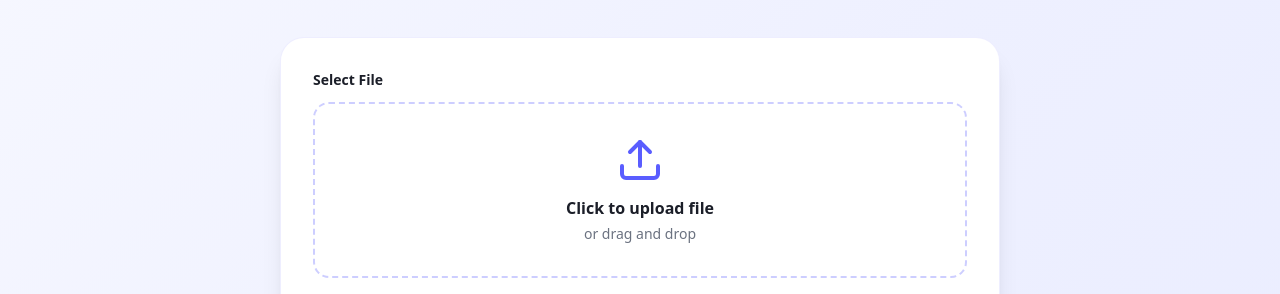
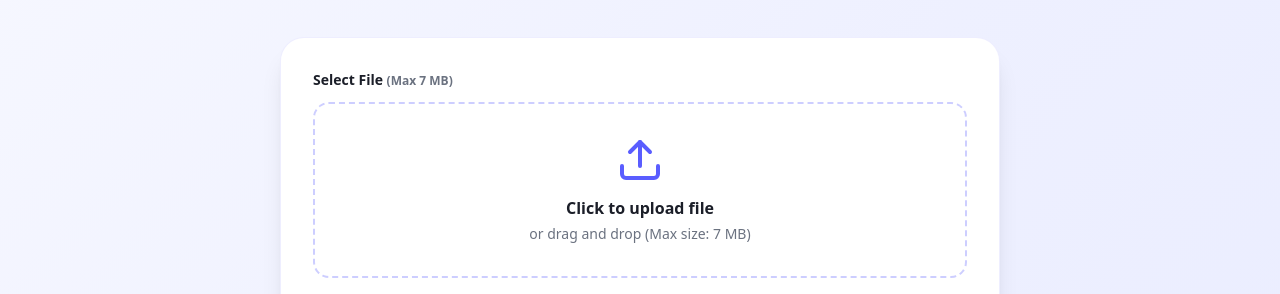
Before and after one commit to dev-mubi/GhostByte-Frontend, a React (Create React App) app: page /encrypt in a window 1280 px wide. Shown: the part 339-633 px from the top of the page. Built offline with nearby package versions, Linux system fonts and the light colour scheme; no server answers.

Commit message:
File size check

```diff
--- a/src/EncryptPage.js
+++ b/src/EncryptPage.js
@@ -23,6 +23,9 @@ import {
 import QRCode from "react-qr-code";
 import { useNavigate } from "react-router-dom";
 import logo from "./logo.png";
+
+// 7 MB limit
+const MAX_FILE_SIZE_BYTES = 7 * 1024 * 1024;
 
 export default function EncryptPage() {
   const [file, setFile] = useState(null);
@@ -100,14 +103,28 @@ export default function EncryptPage() {
     setShowPassword(true);
   };
 
-  const handleFileChange = (e) => {
-    const selectedFile = e.target.files[0];
-    if (selectedFile) setFile(selectedFile);
-  };
-
   const showError = (message) => {
     setErrorMessage(message);
     setShowErrorModal(true);
+  };
+
+  const handleFileChange = (e) => {
+    const selectedFile = e.target.files[0];
+
+    if (!selectedFile) return;
+
+    // Enforce 7 MB limit
+    if (selectedFile.size > MAX_FILE_SIZE_BYTES) {
+      setFile(null);
+      // Optional: clear the input value so user can reselect
+      e.target.value = "";
+      showError(
+        "Maximum allowed file size is 7 MB. Please select a smaller file."
+      );
+      return;
+    }
+
+    setFile(selectedFile);
   };
 
   const handleEncrypt = async () => {
@@ -149,7 +166,7 @@ export default function EncryptPage() {
       if (firstAttempt) {
         setFirstAttempt(false);
         showError(
-          "The server went to sleep it’s waking up now — Please try again, it’ll work this time."
+          "The free server went to sleep. It’s waking up now — please try again, it’ll work this time."
         );
       } else {
         showError("Encryption failed: " + error.message);
@@ -322,7 +339,8 @@ Keep this password safe. Without it, the file cannot be decrypted.
           {/* File Upload Section */}
           <div className="mb-8">
             <label className="block text-sm font-semibold text-[#1B1E28] mb-3">
-              Select File
+              Select File{" "}
+              <span className="text-xs text-gray-500">(Max 7 MB)</span>
             </label>
 
             <div className="relative">
@@ -342,7 +360,9 @@ Keep this password safe. Without it, the file cannot be decrypted.
                     <p className="text-[#1B1E28] font-semibold mb-1">
                       Click to upload file
                     </p>
-                    <p className="text-sm text-gray-500">or drag and drop</p>
+                    <p className="text-sm text-gray-500">
+                      or drag and drop (Max size: 7 MB)
+                    </p>
                   </div>
                 ) : (
                   <div className="flex items-center gap-4 w-full">
```
